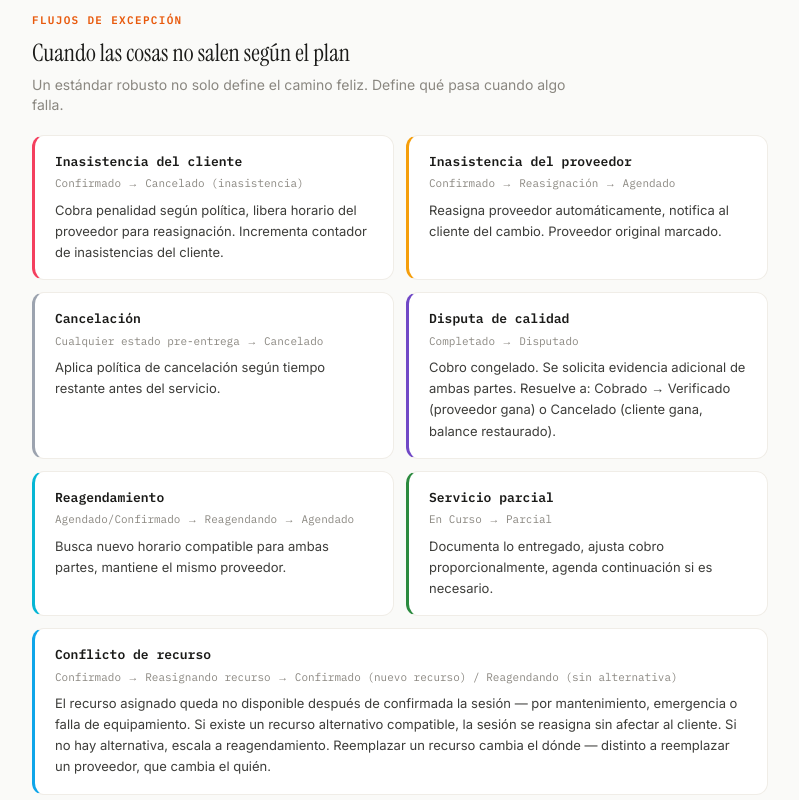
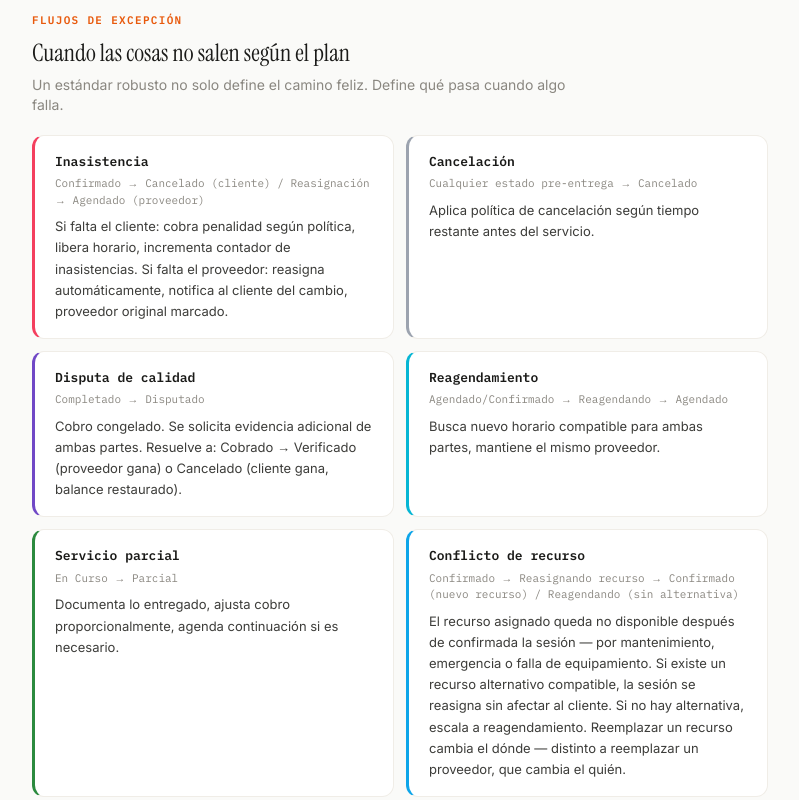
Before and after one commit to servicialo/mcp-server, a Next.js app: page / in a window 1280 px wide. Shown: the part 5620-6420 px from the top of the page, without its empty margins (240-1039 px from the left). Built offline with nearby package versions, Linux system fonts and the light colour scheme.

Commit message:
fix: consolidate inasistencia cards to balance exception grid
Merge client/provider no-show into a single card. Back to 6 cards
(3 rows of 2) with Conflicto de recurso fitting cleanly.

Co-Authored-By: Claude Opus 4.6 <noreply@anthropic.com>

```diff
--- a/components/CicloSection.tsx
+++ b/components/CicloSection.tsx
@@ -6,16 +6,10 @@ import { LIFECYCLE_STATES } from "@/lib/data";
 
 const EXCEPTIONS = [
   {
-    title: "Inasistencia del cliente",
-    transition: "Confirmado → Cancelado (inasistencia)",
-    desc: "Cobra penalidad según política, libera horario del proveedor para reasignación. Incrementa contador de inasistencias del cliente.",
+    title: "Inasistencia",
+    transition: "Confirmado → Cancelado (cliente) / Reasignación → Agendado (proveedor)",
+    desc: "Si falta el cliente: cobra penalidad según política, libera horario, incrementa contador de inasistencias. Si falta el proveedor: reasigna automáticamente, notifica al cliente del cambio, proveedor original marcado.",
     borderColor: "border-l-rose-500",
-  },
-  {
-    title: "Inasistencia del proveedor",
-    transition: "Confirmado → Reasignación → Agendado",
-    desc: "Reasigna proveedor automáticamente, notifica al cliente del cambio. Proveedor original marcado.",
-    borderColor: "border-l-amber-500",
   },
   {
     title: "Cancelación",
@@ -164,14 +158,10 @@ export function CicloSection() {
         </p>
 
         <div className="grid grid-cols-1 md:grid-cols-2 gap-3">
-          {EXCEPTIONS.map((ex, i) => (
+          {EXCEPTIONS.map((ex) => (
             <div
               key={ex.title}
-              className={`bg-surface rounded-xl py-4 px-5 border border-border-light border-l-[3px] transition-shadow duration-200 hover:shadow-sm ${ex.borderColor}${
-                i === EXCEPTIONS.length - 1 && EXCEPTIONS.length % 2 !== 0
-                  ? " md:col-span-2"
-                  : ""
-              }`}
+              className={`bg-surface rounded-xl py-4 px-5 border border-border-light border-l-[3px] transition-shadow duration-200 hover:shadow-sm ${ex.borderColor}`}
             >
               <div className="font-mono text-[13px] font-semibold text-text mb-1">
                 {ex.title}
```
